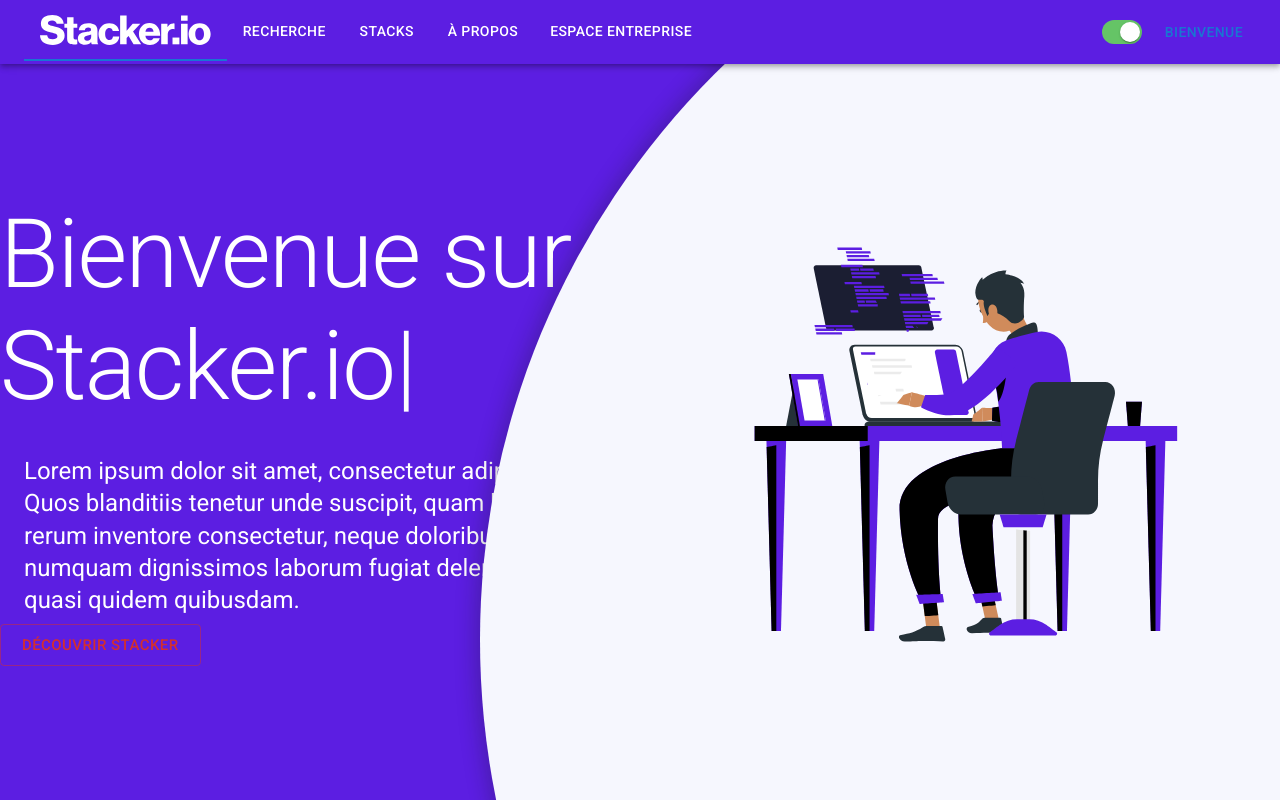
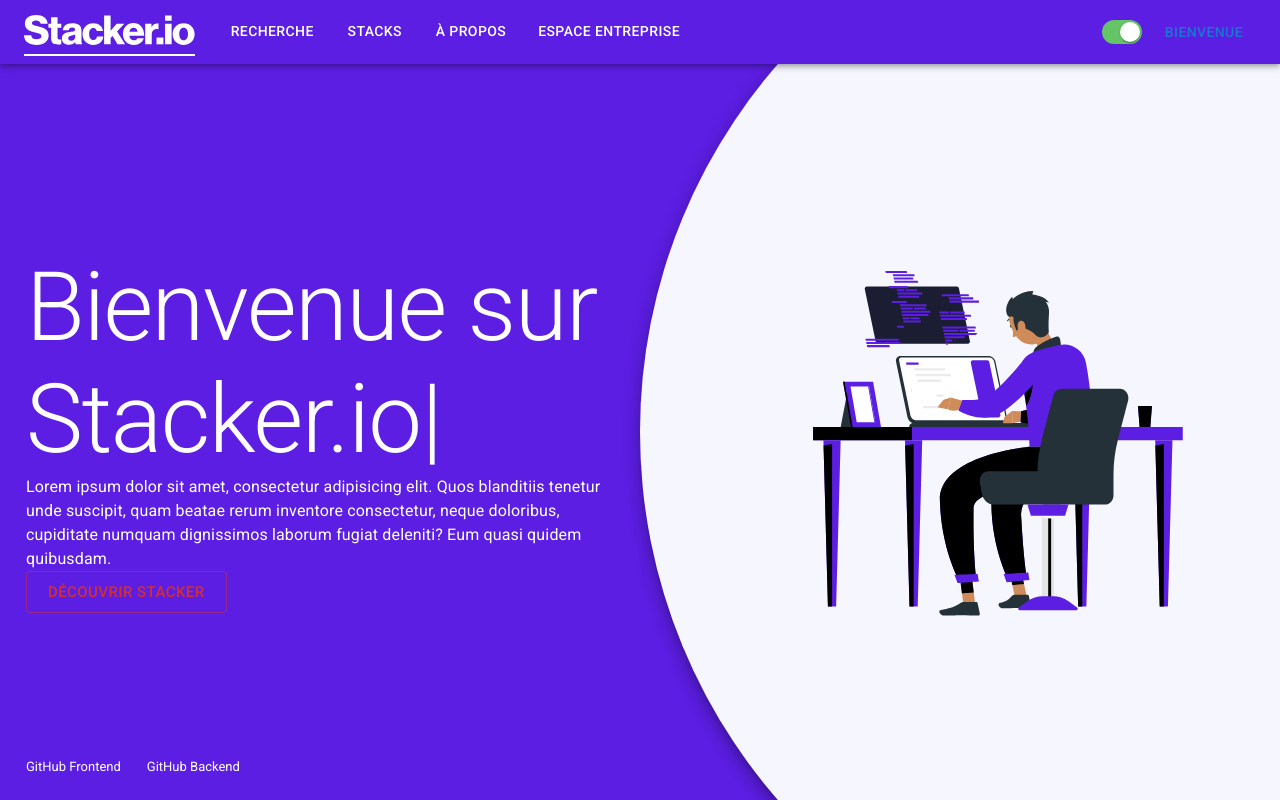
Before and after one commit to BFH92/front_stacker, a React (Create React App) app: page / in a window 1280 px wide. Built offline with nearby package versions, Linux system fonts and the light colour scheme.

Commit message:
HeaderFinal almost done

```diff
--- a/src/Assets/Themes/LightTheme/index.jsx
+++ b/src/Assets/Themes/LightTheme/index.jsx
@@ -3,10 +3,10 @@ import { createTheme} from "@material-ui/core";
 const LightTheme = createTheme({
   palette: {
     primary: {
-      main: 'rgb(92, 30, 226)'
+      main: 'rgb(92, 30, 226)',
     },
     success: {
-      main: 'rgb(76, 175, 80)'
+      main: 'rgb(76, 175, 80)',
     }
   },
 });
--- a/src/Components/Header/CompanySettingsDrawer/index.jsx
+++ b/src/Components/Header/CompanySettingsDrawer/index.jsx
@@ -9,6 +9,7 @@ import ListItem from '@mui/material/ListItem';
 import IconButton from '@material-ui/core/IconButton';
 import Settings from '../../../Assets/Svg/Header/Settings';
 import IconTest from '../../../Assets/Svg/Login/StrokeLogin/DarkStrokeLogin';
+import Divider from '@mui/material/Divider';
 
 const CompanySettingsDrawer = () => {
   const [state, setState] = useState(false);
@@ -36,6 +37,7 @@ const CompanySettingsDrawer = () => {
           </ListItemAvatar>
           <ListItemText primary="Photos" secondary="Jan 9, 2014" />
         </ListItem>
+        <Divider />
         <ListItem>
           <ListItemAvatar>
             <Avatar>
@@ -44,6 +46,7 @@ const CompanySettingsDrawer = () => {
           </ListItemAvatar>
           <ListItemText primary="Work" secondary="Jan 7, 2014" />
         </ListItem>
+        <Divider />
         <ListItem>
           <ListItemAvatar>
             <Avatar>
--- a/src/Components/Header/NavTabs/index.jsx
+++ b/src/Components/Header/NavTabs/index.jsx
@@ -4,8 +4,28 @@ import Box from '@mui/material/Box';
 import Tabs from '@mui/material/Tabs';
 import StackerLogo from './StackerLogo';
 import Tab from '@mui/material/Tab';
+import { useTheme } from '@material-ui/core';
+import { styled } from '@mui/material/styles';
+
+const StyledTabs = styled((props) => (
+  <Tabs
+    {...props}
+    TabIndicatorProps={{ children: <span className="MuiTabs-indicatorSpan" /> }}
+  />
+))({
+  '& .MuiTabs-indicator': {
+    display: 'flex',
+    justifyContent: 'center',
+    backgroundColor: 'transparent',
+  },
+  '& .MuiTabs-indicatorSpan': {
+    width: '100%',
+    backgroundColor: '#fff',
+  },
+});
 
 const NavTabs = () => {
+  const theme = useTheme();
   const [value, setValue] = useState(0);
 
   const handleChange = (event, newValue) => {
@@ -14,37 +34,52 @@ const NavTabs = () => {
 
   return (
     <Box sx={{ width: '100%' }}>
-      <Tabs value={value} onChange={handleChange}>
+      <StyledTabs
+        value={value}
+        onChange={handleChange}>
           <Tab
             label={<StackerLogo />}
             to="/"
             component={Link}
+            style={{
+              padding: 0,
+              color: theme.palette.common.white
+            }}
           />
           <Tab
             label="Recherche"
             to="/search/company"
             component={Link}
-            style={{color: "white"}}
+            style={{
+              marginLeft: 20,
+              color: theme.palette.common.white
+            }}
           />
           <Tab
             label="Stacks"
             to="/stacks"
             component={Link}
-            style={{color: "white"}}
+            style={{
+              color: theme.palette.common.white
+            }}
           />
           <Tab
             label="À propos"
-            to="/About"
+            to="/about"
             component={Link}
-            style={{color: "white"}}
+            style={{
+              color: theme.palette.common.white
+            }}
           />
           <Tab
             label="Espace Entreprise"
             to="/company/dashboard"
             component={Link}
-            style={{color: "white"}}
+            style={{
+              color: theme.palette.common.white
+            }}
           />
-      </Tabs>
+      </StyledTabs>
     </Box>
   );
 };
--- a/src/Components/Header/NotificationDrawer/index.jsx
+++ b/src/Components/Header/NotificationDrawer/index.jsx
@@ -51,7 +51,7 @@ const SettingsDrawer = () => {
             }
           />
         </ListItem>
-        <Divider variant="inset" component="li" />
+        <Divider component="li" />
         <ListItem alignItems="flex-start">
           <ListItemAvatar>
             <Avatar alt="Travis Howard" src="/static/images/avatar/2.jpg" />
@@ -73,7 +73,7 @@ const SettingsDrawer = () => {
             }
           />
         </ListItem>
-        <Divider variant="inset" component="li" />
+        <Divider component="li" />
         <ListItem alignItems="flex-start">
           <ListItemAvatar>
             <Avatar alt="Cindy Baker" src="/static/images/avatar/3.jpg" />
--- a/src/Components/Header/UserSettingsDrawer/index.jsx
+++ b/src/Components/Header/UserSettingsDrawer/index.jsx
@@ -6,6 +6,7 @@ import ListItemText from '@mui/material/ListItemText';
 import ListItemAvatar from '@mui/material/ListItemAvatar';
 import Avatar from '@mui/material/Avatar';
 import ListItem from '@mui/material/ListItem';
+import Divider from '@mui/material/Divider';
 import IconButton from '@material-ui/core/IconButton';
 import Settings from '../../../Assets/Svg/Header/Settings';
 import IconTest from '../../../Assets/Svg/Login/StrokeLogin/DarkStrokeLogin';
@@ -36,6 +37,7 @@ const UserSettingsDrawer = () => {
           </ListItemAvatar>
           <ListItemText primary="Photos" secondary="Jan 9, 2014" />
         </ListItem>
+        <Divider />
         <ListItem>
           <ListItemAvatar>
             <Avatar>
@@ -44,6 +46,7 @@ const UserSettingsDrawer = () => {
           </ListItemAvatar>
           <ListItemText primary="Work" secondary="Jan 7, 2014" />
         </ListItem>
+        <Divider />
         <ListItem>
           <ListItemAvatar>
             <Avatar>
--- a/src/Components/Header/index.jsx
+++ b/src/Components/Header/index.jsx
@@ -1,7 +1,6 @@
 import React, { useEffect } from "react";
 import './header.scss';
 import { useDispatch, useSelector} from "react-redux";
-import { Link } from "react-router-dom";
 import ThemeSwitch from './ThemeSwitch';
 import { createStyles, makeStyles } from "@material-ui/core/styles";
 import AppBar from "@material-ui/core/AppBar";
--- a/src/Pages/Home/home.scss
+++ b/src/Pages/Home/home.scss
@@ -4,37 +4,49 @@
   position: relative;
   display: grid;
   grid-template-columns: repeat(2, 1fr);
-  grid-gap: $padding *2;
   background-color: $purple;
   min-height: 100%;
   overflow: hidden;
-
-  .container__home--right {
-    display: grid;
-    place-items: center;
-    z-index: 888;
-
-    .content--svg{
-      width: 70%;
-    }
-  }
 
   .container__home--left {
     color: $white;
     display: grid;
     place-items: center;
     max-width: 800px;
+    padding: $padding * 2;
   }
 
-  .mask--color{
+  .container__home--right {
+    position: relative;
+    display: grid;
+    place-items: center;
+    z-index: 888;
+
+    .content--svg{
+      width: 60%;
+      transform: translateX(10%);
+    }
+
+    .mask--color{
+      position: absolute;
+      width: 175%;
+      aspect-ratio: 1/1;
+      border-radius: 50%;
+      left: 0;
+      background-color: $light-grey;
+    }
+  }
+
+  .container__infos--bottom {
     position: absolute;
-    height: 200vh;
-    aspect-ratio: 1/1;
-    border-radius: 50%;
-    background-color: $light-grey;
-    bottom: 0;
-    right: 0;
-    transform: translate(50%, 40%);
-    box-shadow: 0px 0px 20px 5px $black-opacity25
+    display: grid;
+    grid-auto-flow: column;
+    grid-gap: $padding * 2;
+    bottom: $padding * 2;
+    left: $padding * 2;
+
+    & * {
+      color: $white !important;
+    }
   }
 }
--- a/src/Pages/Home/index.jsx
+++ b/src/Pages/Home/index.jsx
@@ -5,8 +5,10 @@ import "./home.scss";
 //materialUI
 import Typography from "@mui/material/Typography";
 import Button from "@mui/material/Button";
+import Link from "@mui/material/Link";
 //Typewriter
 import Typewriter from "typewriter-effect";
+import { Paper } from "@material-ui/core";
 
 const Home = () => {
   const container = useRef(null);
@@ -25,16 +27,15 @@ const Home = () => {
     <div className="container__home">
       <div className="container__home--left">
         <div className="content--text">
-          <Typography variant="h1" component="div" gutterBottom>
+          <Typography variant="h1" component="h1">
             Bienvenue sur
             <Typewriter
               onInit={(typewriter) => {
-
                 typewriter.typeString("Stacker.io").pauseFor(2500).start();
               }}
             />
           </Typography>
-          <Typography variant="h5" mt={2} ml={3} gutterBottom>
+          <Typography variant="body1">
             Lorem ipsum dolor sit amet, consectetur adipisicing elit. Quos
             blanditiis tenetur unde suscipit, quam beatae rerum inventore
             consectetur, neque doloribus, cupiditate numquam dignissimos laborum
@@ -46,9 +47,13 @@ const Home = () => {
         </div>
       </div>
       <div className="container__home--right">
+        <Paper elevation={10} className="mask--color"></Paper>
         <div className="content--svg" ref={container}></div>
       </div>
-      <div className="mask--color"></div>
+      <div className="container__infos--bottom">
+        <Link href="https://github.com/BFH92/front_stacker" target="_blank" underline="none">GitHub Frontend</Link>
+        <Link href="https://github.com/BFH92/back_stacker" target="_blank" underline="none">GitHub Backend</Link>
+      </div>
     </div>
   );
 };
```
Also changed, not shown: src/index.jsx (indentation only).
